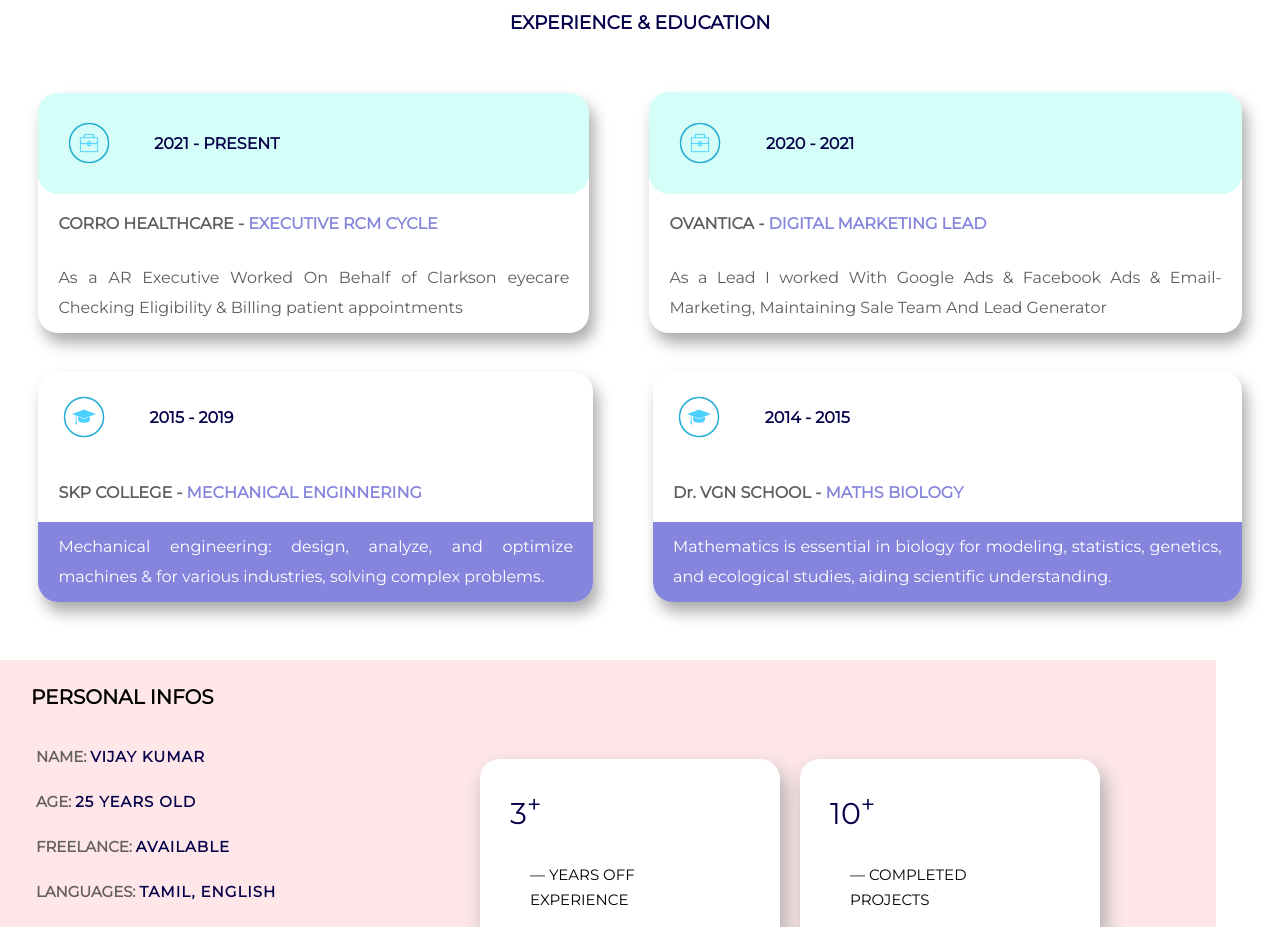
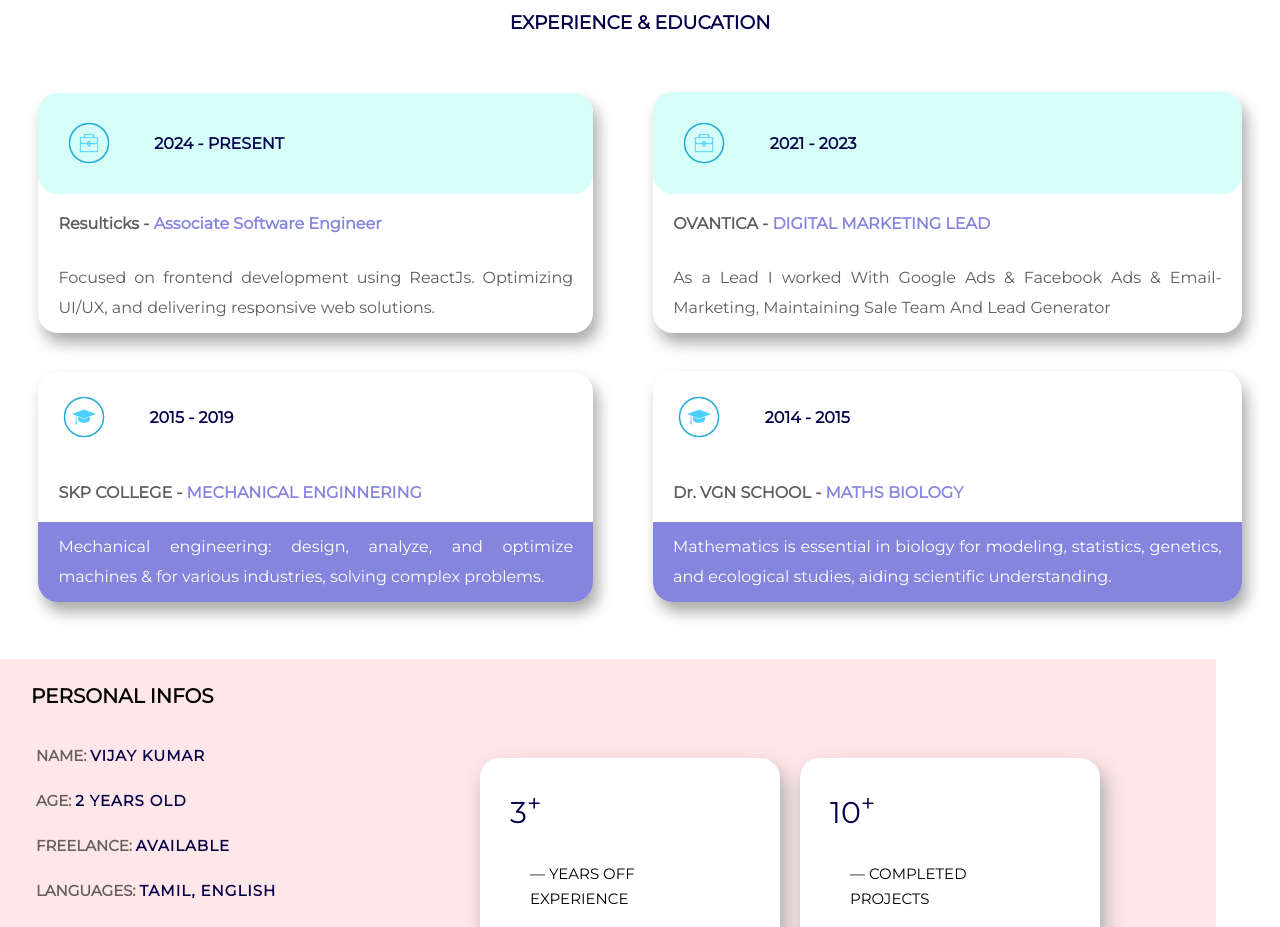
Before and after one commit to Vijayk23/Portfolio, a React (Vite) app: page / in a window 1280 px wide. Shown: the part 1360-2287 px from the top of the page. Built offline with nearby package versions, Linux system fonts and the light colour scheme.

Commit message:
update content

```diff
--- a/src/Expedu.jsx
+++ b/src/Expedu.jsx
@@ -16,14 +16,14 @@ export function Expedu() {
 
   const experience = [
     {
-      year: "2021 - PRESENT",
-      companyName: "CORRO HEALTHCARE - ",
-      role: "EXECUTIVE RCM CYCLE",
+      year: "2024 - PRESENT",
+      companyName: "Resulticks - ",
+      role: "Associate Software Engineer",
       description:
-        "As a AR Executive Worked On Behalf of Clarkson eyecare Checking Eligibility & Billing patient appointments",
+        "Focused on frontend development using ReactJs. Optimizing UI/UX, and delivering responsive web solutions.",
     },
     {
-      year: "2020 - 2021",
+      year: "2021 - 2023",
       companyName: "OVANTICA - ",
       role: "DIGITAL MARKETING LEAD",
       description:
--- a/src/Personal.jsx
+++ b/src/Personal.jsx
@@ -36,7 +36,7 @@ export function Personal() {
               </p>
               <p>
                 {" "}
-                AGE: <span>25 YEARS OLD </span>
+                AGE: <span>2 YEARS OLD </span>
               </p>
               <p>
                 {" "}
@@ -46,12 +46,12 @@ export function Personal() {
                 LANGUAGES: <span>TAMIL, ENGLISH</span>
               </p>
               <p>
-                PHONE: <span>7010993660</span>
+                PHONE: <span>8489992187</span>
               </p>
               <p>
                 MAIL ID: <span>VIJAYSACHINVIJ23@GMAIL.COM</span>
               </p>
-              <a download href="./images/VIJAY.pdf">
+              <a download href="./images/VijayK.pdf">
                 <motion.button
                   variants={personalbutton}
                   initial="hidden"
```
Also changed, not shown: 1 other file (tests, documents, lock files or other folders).
